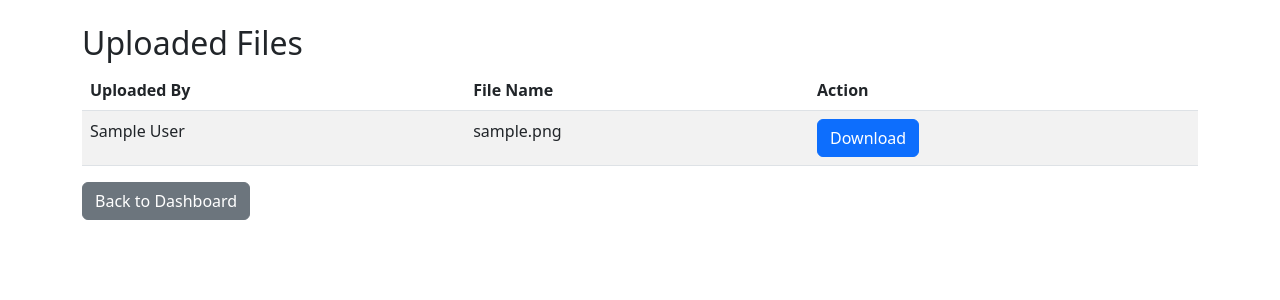
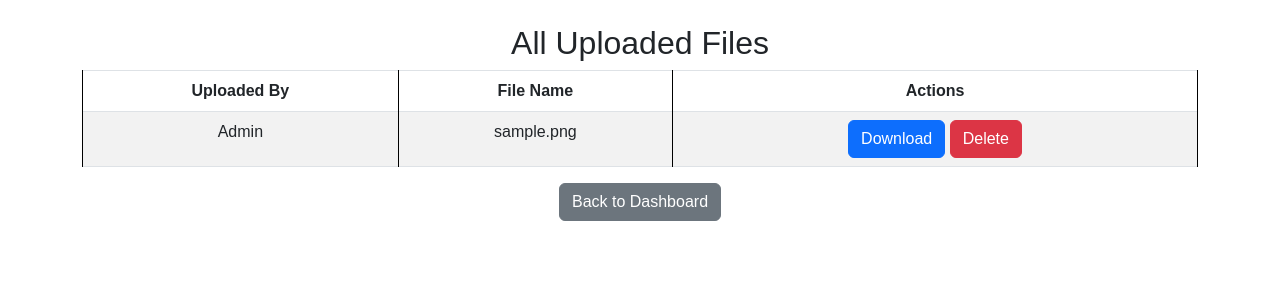
Before and after one commit to sabadope/RBAC-by-sabadope, a PHP site: page /view_files.php in a window 1280 px wide. Shown: the top 300 px of the page. Run offline with PHP 8.4, Linux system fonts and the light colour scheme; the visitor is signed in with stand-in values (Sample User, id 1); tables that the repository leaves empty hold one stand-in row (values such as "Sample post").

Commit message:
Updated Files using Linux

```diff
--- a/admin/view_files.php
+++ b/admin/view_files.php
@@ -1,30 +1,32 @@
 <?php
 session_start();
-include '../src/config.php'; // Ensure database connection is included
+include '../src/config.php';
 
-if (!isset($_SESSION["user_id"])) {
-    header("Location: login.php");
+// Ensure only admin can access
+if (!isset($_SESSION["admin_logged_in"]) || $_SESSION["role"] !== "Admin") {
+    header("Location: admin_dashboard.php");
     exit();
 }
 
-$role = $_SESSION["role"];
-$user_id = $_SESSION["user_id"];
+// Admin ID (Make sure this matches the admin's stored user_id)
+$admin_id = 1; // Change if needed to match the admin's actual ID
 
-// Admin should see ALL files
-if ($role === "Admin") {
-    $query = "SELECT users.name, files.id, files.filename, files.filepath FROM files
-              JOIN users ON files.user_id = users.id";
-} elseif ($role === "Manager") {
-    $query = "SELECT users.name, files.id, files.filename, files.filepath FROM files
-              JOIN users ON files.user_id = users.id
-              WHERE users.role IN ('User', 'Manager')";
-} else { // Normal User
-    $query = "SELECT users.name, files.id, files.filename, files.filepath FROM files
-              JOIN users ON files.user_id = users.id
-              WHERE users.id = $user_id";
-}
+// Fetch files uploaded by users & admin
+$query = "SELECT
+            files.id,
+            files.filename,
+            files.filepath,
+            CASE
+                WHEN files.user_id = ? THEN 'Admin'
+                ELSE users.name
+            END AS uploader
+          FROM files
+          LEFT JOIN users ON files.user_id = users.id";
 
-$result = $conn->query($query);
+$stmt = $conn->prepare($query);
+$stmt->bind_param("i", $admin_id);
+$stmt->execute();
+$result = $stmt->get_result();
 ?>
 
 <!DOCTYPE html>
@@ -32,52 +34,43 @@ $result = $conn->query($query);
 <head>
     <meta charset="UTF-8">
     <meta name="viewport" content="width=device-width, initial-scale=1.0">
-  <title>Uploaded Files</title>
-  <!-- Favicon -->
+    <title>Admin - Uploaded Files</title>
     <link rel="icon" type="image/png" href="../assets/img/fav-logo.png">
-  <!-- Styles -->
-  <link href="https://fonts.googleapis.com/css2?family=Material+Icons+Outlined" rel="stylesheet">
+    <link rel="stylesheet" href="https://cdn.jsdelivr.net/npm/bootstrap@5.3.0/dist/css/bootstrap.min.css">
     <link rel="stylesheet" href="../assets/css/style.css">
-  <link rel="stylesheet" href="https://cdn.jsdelivr.net/npm/bootstrap@5.3.0/dist/css/bootstrap.min.css">
 </head>
 <body>
 
 <div class="container mt-4">
-    <h2>Uploaded Files</h2>
+    <h2>All Uploaded Files</h2>
 
-    <!-- Success & Error Messages -->
-    <?php if (isset($_SESSION["success"])): ?>
-        <div class="alert alert-success"><?php echo $_SESSION["success"]; unset($_SESSION["success"]); ?></div>
-    <?php endif; ?>
-    <?php if (isset($_SESSION["error"])): ?>
-        <div class="alert alert-danger"><?php echo $_SESSION["error"]; unset($_SESSION["error"]); ?></div>
-    <?php endif; ?>
-
-    <table class="table table-striped">
+    <?php if ($result->num_rows > 0): ?>
+        <table class="table table-bordered table-striped">
             <thead>
                 <tr>
                     <th>Uploaded By</th>
                     <th>File Name</th>
-                <th>Action</th>
+                    <th>Actions</th>
                 </tr>
             </thead>
             <tbody>
                 <?php while ($row = $result->fetch_assoc()): ?>
                     <tr>
-                    <td><?php echo htmlspecialchars($row["name"]); ?></td>
+                        <td><?php echo htmlspecialchars($row["uploader"] ?? 'Unknown'); ?></td>
                         <td><?php echo htmlspecialchars($row["filename"]); ?></td>
                         <td>
                             <a href="<?php echo htmlspecialchars($row["filepath"]); ?>" download class="btn btn-primary">Download</a>
-                        <?php if ($role === "Admin"): ?>
                             <a href="delete_file.php?id=<?php echo $row['id']; ?>"
                                onclick="return confirm('Are you sure you want to delete this file?')"
                                class="btn btn-danger">Delete</a>
-                        <?php endif; ?>
                         </td>
                     </tr>
                 <?php endwhile; ?>
             </tbody>
         </table>
+    <?php else: ?>
+        <p class="alert alert-warning">No files have been uploaded yet.</p>
+    <?php endif; ?>
 
     <a href="admin_dashboard.php" class="btn btn-secondary">Back to Dashboard</a>
 </div>
```
Also changed, not shown: admin/admin_dashboard.php (+12 -24 lines), admin/admin_login.php (+9 -4 lines), admin/upload.php (+11 -19 lines), 5 other files. Lines whose indentation alone changed are shown as unchanged.
